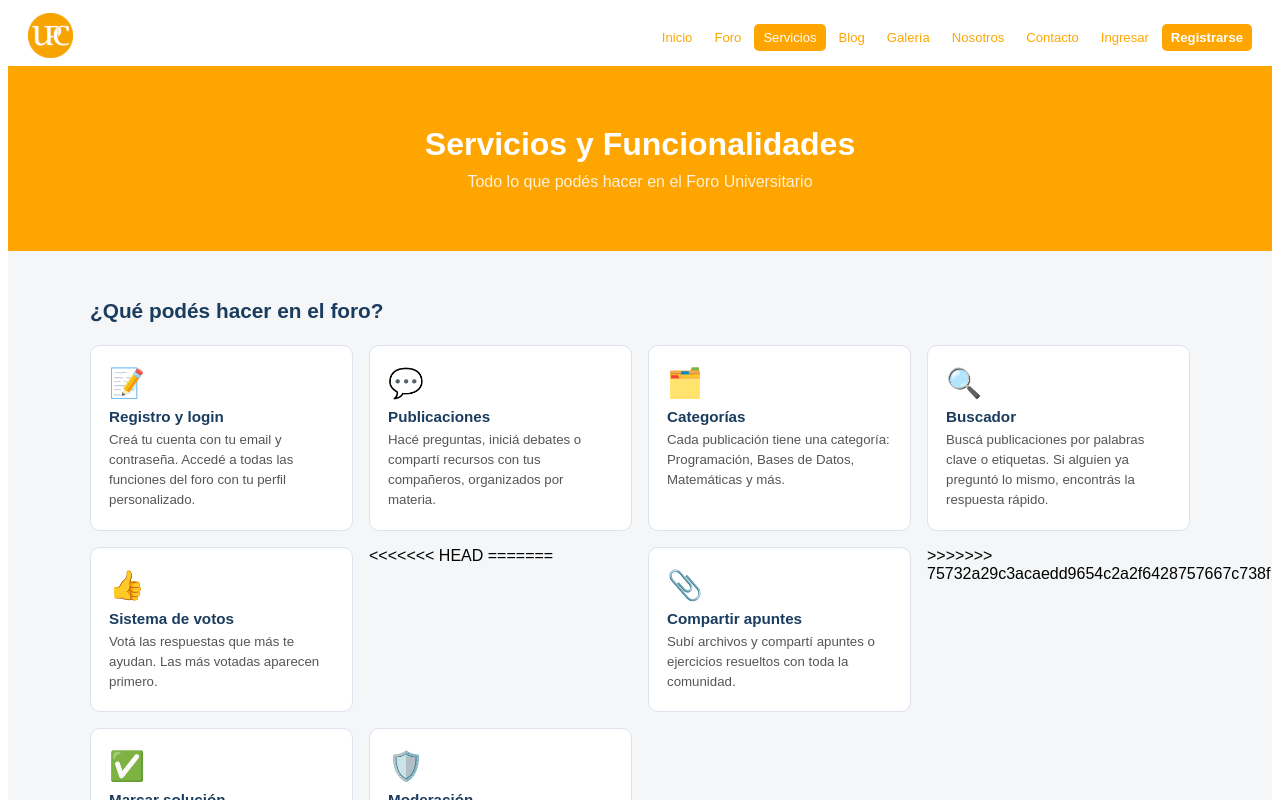
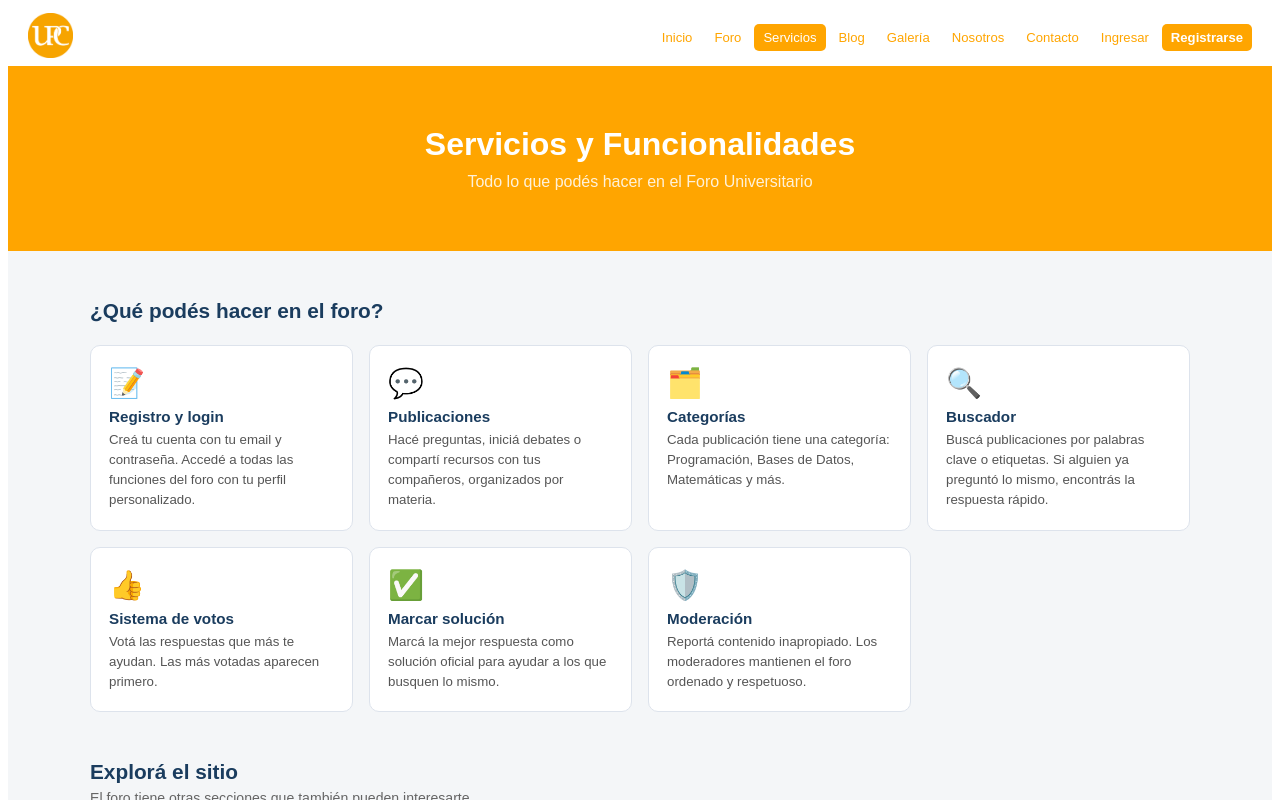
Before and after one commit to elsantos121/proyecto-foro-uni, an Angular app: page /servicios in a window 1280 px wide. Shown: the top 800 px of the page. Built offline with nearby package versions, Linux system fonts and the light colour scheme.

Commit message:
Update servicios.component.html

```diff
--- a/src/app/pages/servicios/servicios.component.html
+++ b/src/app/pages/servicios/servicios.component.html
@@ -12,10 +12,6 @@
       <div class="card"><span class="icono">🗂️</span><h3>Categorías</h3><p>Cada publicación tiene una categoría: Programación, Bases de Datos, Matemáticas y más.</p></div>
       <div class="card"><span class="icono">🔍</span><h3>Buscador</h3><p>Buscá publicaciones por palabras clave o etiquetas. Si alguien ya preguntó lo mismo, encontrás la respuesta rápido.</p></div>
       <div class="card"><span class="icono">👍</span><h3>Sistema de votos</h3><p>Votá las respuestas que más te ayudan. Las más votadas aparecen primero.</p></div>
-<<<<<<< HEAD
-=======
-      <div class="card"><span class="icono">📎</span><h3>Compartir apuntes</h3><p>Subí archivos y compartí apuntes o ejercicios resueltos con toda la comunidad.</p></div>
->>>>>>> 75732a29c3acaedd9654c2a2f6428757667c738f
       <div class="card"><span class="icono">✅</span><h3>Marcar solución</h3><p>Marcá la mejor respuesta como solución oficial para ayudar a los que busquen lo mismo.</p></div>
       <div class="card"><span class="icono">🛡️</span><h3>Moderación</h3><p>Reportá contenido inapropiado. Los moderadores mantienen el foro ordenado y respetuoso.</p></div>
     </div>
```
